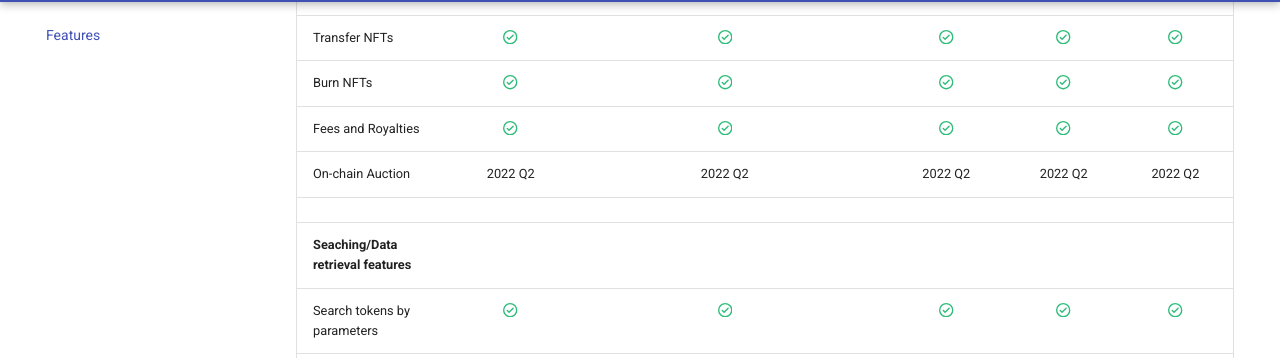
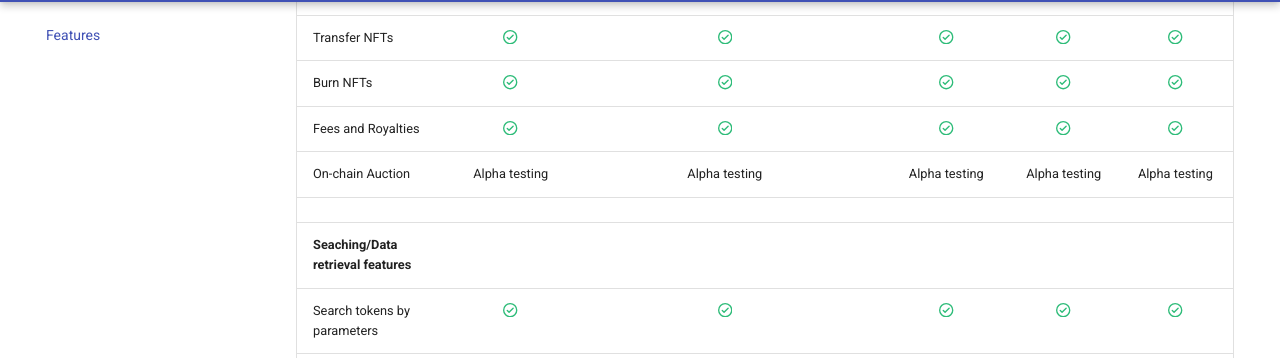
Before and after one commit to rarible/protocol, an MkDocs documentation site: the page built from docs/features.md, in a window 1280 px wide and 900 px high, scrolled down 635 px. Shown: the part 94-452 px from the top of the window. Built offline with MkDocs 1.6.1 and Material for MkDocs 9.7.7, drawn with Linux system fonts in a browser that asks for light colours; comment, search, counter and statistics services are not loaded.

Commit message:
fix: feature page fix

```diff
--- a/docs/features.md
+++ b/docs/features.md
@@ -19,7 +19,7 @@ description: Main Multichain Protocol supported features
 | Transfer NFTs                                                 |                                  :octicons-check-circle-16:{ .check }                                  |                                :octicons-check-circle-16:{ .check }                                |                                   :octicons-check-circle-16:{ .check }                                   |                                  :octicons-check-circle-16:{ .check }                                  |                                            :octicons-check-circle-16:{ .check }                                            |
 | Burn NFTs                                                     |                                  :octicons-check-circle-16:{ .check }                                  |                                :octicons-check-circle-16:{ .check }                                |                                   :octicons-check-circle-16:{ .check }                                   |                                  :octicons-check-circle-16:{ .check }                                  |                                            :octicons-check-circle-16:{ .check }                                            |
 | Fees and Royalties                                            |                                  :octicons-check-circle-16:{ .check }                                  |                                :octicons-check-circle-16:{ .check }                                |                                   :octicons-check-circle-16:{ .check }                                   |                                  :octicons-check-circle-16:{ .check }                                  |                                            :octicons-check-circle-16:{ .check }                                            |
-| On-chain Auction                                              |                                                2022 Q2                                                 |                                              2022 Q2                                               |                                                 2022 Q2                                                  |                                                2022 Q2                                                 |                                                          2022 Q2                                                           |
+| On-chain Auction                                              |                                          Alpha testing                                                 |                                              Alpha testing                                         |                                                 Alpha testing                                            |                                             Alpha testing                                              |                                                       Alpha testing                                                        |
 |                                                               |                                                                                                        |                                                                                                    |                                                                                                          |                                                                                                        |                                                                                                                            |
 | **Seaching/Data retrieval features**                          |                                                                                                        |                                                                                                    |                                                                                                          |                                                                                                        |                                                                                                                            |
 | Search tokens by parameters                                   |                                  :octicons-check-circle-16:{ .check }                                  |                                :octicons-check-circle-16:{ .check }                                |                                   :octicons-check-circle-16:{ .check }                                   |                                  :octicons-check-circle-16:{ .check }                                  |                                            :octicons-check-circle-16:{ .check }                                            |
```
